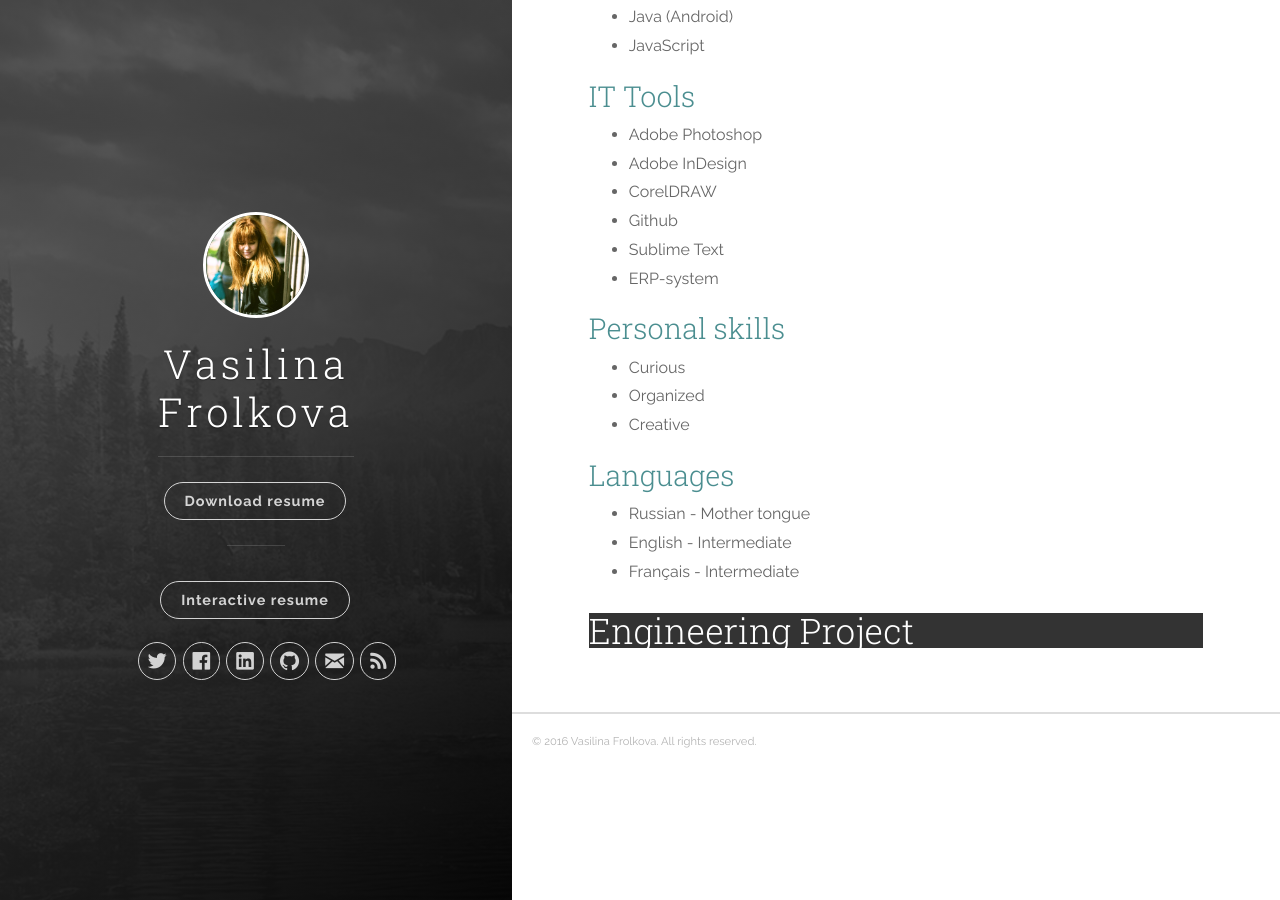
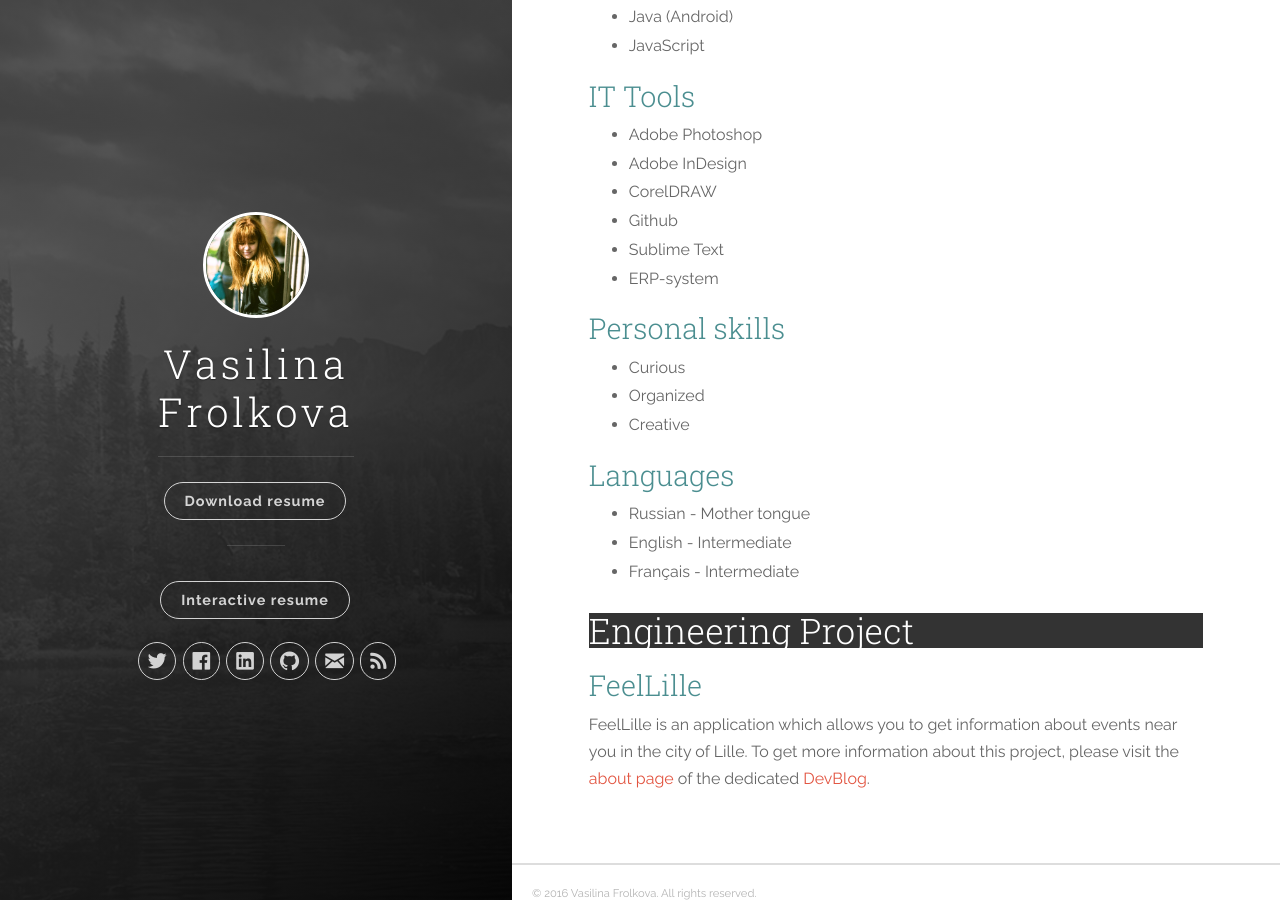
Before and after one commit to LinaEfer/interactive-resume-v1, a Jekyll site: the page built from _posts/2016-01-08-interactive-resume.markdown, in a window 1280 px wide and 900 px high, scrolled down 2164 px. Built offline with Jekyll 4.4.1, drawn with Linux system fonts in a browser that asks for light colours; nearby versions of some CDN libraries.

Commit message:
Web-Resume v. 1.6 (+ info about engineering project and new v. of PDF)

```diff
--- a/_posts/2016-01-08-interactive-resume.markdown
+++ b/_posts/2016-01-08-interactive-resume.markdown
@@ -108,6 +108,14 @@ The discovery of aerospace companies (Safran Group : Aircelle, Snecma) in Norman
 
 ## Engineering Project
 
+### FeelLille
+
+FeelLille is an application which allows you to get information about events near you in the city of Lille.
+To get more information about this project, please visit the [about page][aboutPage] of the dedicated [DevBlog][devblog].
+
+[devblog]: https://whispyy.github.io/FeelLilleDevBlog
+[aboutPage]: https://whispyy.github.io/FeelLilleDevBlog/about/
+
 <!--You’ll find this post in your `_posts` directory. Go ahead and edit it and re-build the site to see your changes. You can rebuild the site in many different ways, but the most common way is to run `jekyll serve --watch`, which launches a web server and auto-regenerates your site when a file is updated.
 
 To add new posts, simply add a file in the `_posts` directory that follows the convention `YYYY-MM-DD-name-of-post.ext` and includes the necessary front matter. Take a look at the source for this post to get an idea about how it works.
```
Also changed, not shown: 2 other files.
